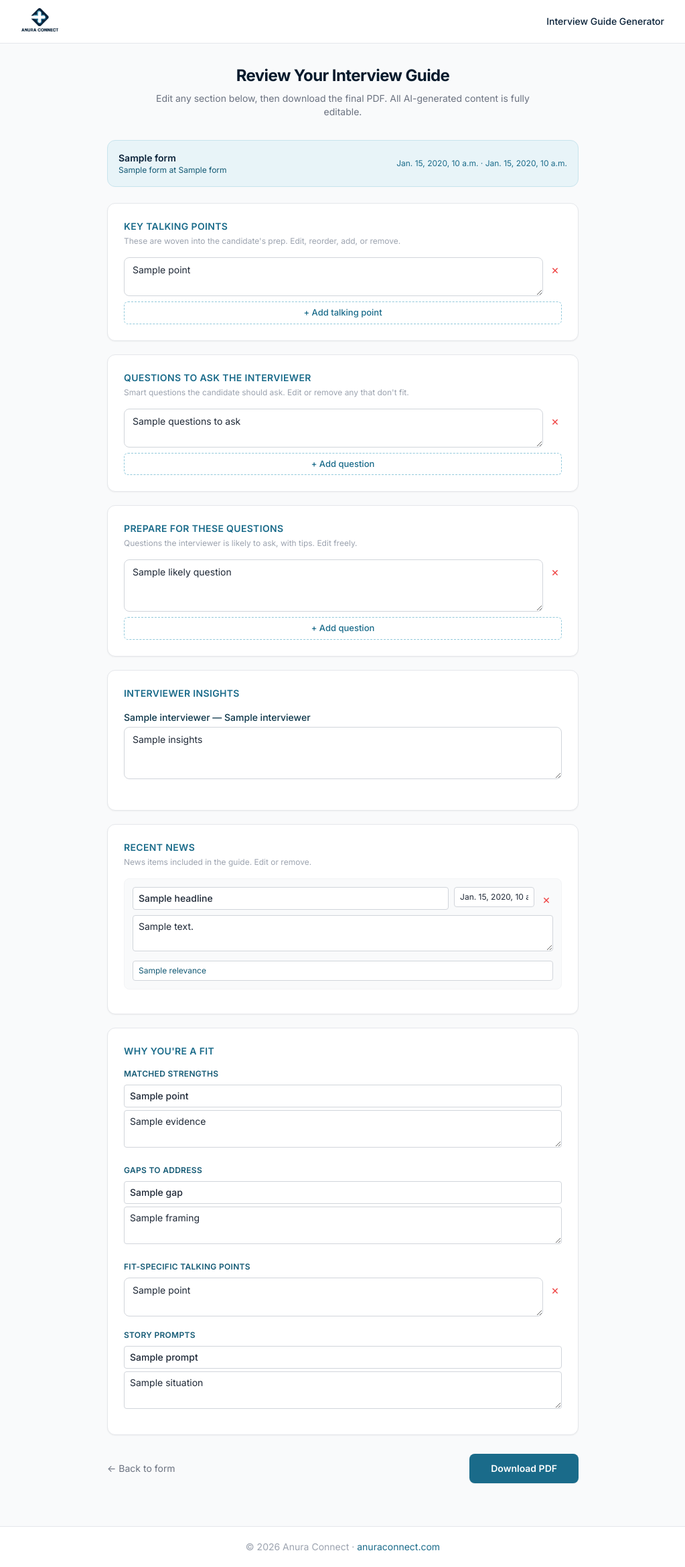
After one commit to rneill2000/Anura-Interview-Guide, a Django app: template templates/preview.html in a window 1280 px wide. The commit adds this page. Shown: the whole page at 67% size, without its empty margins (128-1151 px from the left). Run offline with Django 5.2, Linux system fonts and the light colour scheme; the template is opened without the code that fills it: most values are stand-ins (such as "Sample title", 1, 10 or a date in 2020); some libraries are stand-ins or nearby versions.

Commit message:
Add preview/edit page, fix timeouts, trim content length
- NEW: preview.html — after Generate, see all AI content in editable
  fields (talking points, questions, interviewer insights, news, fit
  analysis). Edit anything, then Download PDF.
- NEW: /finalize/ endpoint builds PDF from the edited preview content.
- Reduced per-call Claude API timeout 22s→15s; removed fallback chain
  in _call_claude_with_search (was chaining two 22s calls on failure).
- Capped talking points 5-7→3-5, questions to ask 5-6→3-5,
  likely questions 6-8→3-5. Hard caps in generate_interview_guide.
- Shortened interviewer insights prompt (2-3 paragraphs → 2-3 sentences).
- Auto-saves form fields to localStorage every 2s; restores on load.
- Web search max_uses 5→3 for faster news calls.

```diff
--- a/interview_guide_project/urls.py
+++ b/interview_guide_project/urls.py
@@ -6,6 +6,7 @@ urlpatterns = [
     path('admin/', admin.site.urls),
     path('', views.index, name='index'),
     path('generate/', views.generate_guide, name='generate_guide'),
+    path('finalize/', views.finalize_guide, name='finalize_guide'),
     path('download/<str:filename>/', views.download_guide, name='download_guide'),
     path('fetch-news/', views.fetch_news, name='fetch_news'),
     path('fetch-interviewer-notes/', views.fetch_interviewer_notes, name='fetch_interviewer_notes'),
--- /dev/null
+++ b/templates/preview.html
@@ -0,0 +1,295 @@
+{% extends "base.html" %}
+{% block title %}Review & Edit Guide{% endblock %}
+
+{% block extra_head %}
+<style>
+    .edit-section { transition: box-shadow 0.2s; }
+    .edit-section:focus-within { box-shadow: 0 0 0 2px rgba(26, 107, 138, 0.15); }
+    .item-row { display: flex; gap: 8px; align-items: flex-start; margin-bottom: 8px; }
+    .item-row textarea { flex: 1; min-height: 3.5rem; }
+    .remove-item { flex-shrink: 0; margin-top: 6px; color: #ef4444; cursor: pointer; font-size: 18px; line-height: 1; background: none; border: none; padding: 4px; }
+    .remove-item:hover { color: #dc2626; }
+    .add-item-btn { font-size: 13px; color: #1a6b8a; font-weight: 500; cursor: pointer; background: none; border: 1px dashed #92c9db; border-radius: 6px; padding: 6px 12px; width: 100%; text-align: center; }
+    .add-item-btn:hover { background: #e8f4f8; }
+</style>
+{% endblock %}
+
+{% block content %}
+
+<div class="text-center mb-8">
+    <h1 class="text-2xl font-bold text-anura-950 tracking-tight mb-2">Review Your Interview Guide</h1>
+    <p class="text-gray-500 text-sm max-w-xl mx-auto">Edit any section below, then download the final PDF. All AI-generated content is fully editable.</p>
+</div>
+
+<form method="post" action="{% url 'finalize_guide' %}" id="previewForm">
+    {% csrf_token %}
+
+    <!-- Pass through the original form data as hidden fields -->
+    <input type="hidden" name="candidate_name" value="{{ form_data.candidate_name }}">
+    <input type="hidden" name="job_title" value="{{ form_data.job_title }}">
+    <input type="hidden" name="job_description" value="{{ form_data.job_description }}">
+    <input type="hidden" name="health_system_name" value="{{ form_data.health_system_name }}">
+    <input type="hidden" name="health_system_info" value="{{ form_data.health_system_info }}">
+    <input type="hidden" name="health_system_website" value="{{ form_data.health_system_website }}">
+    <input type="hidden" name="health_system_address" value="{{ form_data.health_system_address }}">
+    <input type="hidden" name="interview_date" value="{{ form_data.interview_date }}">
+    <input type="hidden" name="interview_time" value="{{ form_data.interview_time }}">
+    <input type="hidden" name="interview_timezone" value="{{ form_data.interview_timezone }}">
+    <input type="hidden" name="interview_format" value="{{ form_data.interview_format }}">
+    <input type="hidden" name="interview_location" value="{{ form_data.interview_location }}">
+    <input type="hidden" name="contact_name" value="{{ form_data.contact_name }}">
+    <input type="hidden" name="contact_email" value="{{ form_data.contact_email }}">
+    <input type="hidden" name="contact_phone" value="{{ form_data.contact_phone }}">
+    <input type="hidden" name="interview_tips" value="{{ form_data.interview_tips }}">
+    <input type="hidden" name="best_practices" value="{{ form_data.best_practices }}">
+    <input type="hidden" name="follow_up_tips" value="{{ form_data.follow_up_tips }}">
+    <input type="hidden" name="selected_news_json" value="{{ selected_news_json }}">
+    <input type="hidden" name="interviewers_json" value="{{ interviewers_json }}">
+    <input type="hidden" name="fit_analysis_json" value="{{ fit_analysis_json }}">
+
+    <!-- Guide header info -->
+    <div class="bg-anura-50 border border-anura-100 rounded-xl p-4 mb-6">
+        <div class="flex items-center justify-between flex-wrap gap-2">
+            <div>
+                <p class="text-sm font-semibold text-anura-900">{{ form_data.candidate_name }}</p>
+                <p class="text-xs text-anura-600">{{ form_data.job_title }} at {{ form_data.health_system_name }}</p>
+            </div>
+            {% if form_data.interview_date %}
+            <p class="text-xs text-anura-500">{{ form_data.interview_date }}{% if form_data.interview_time %} · {{ form_data.interview_time }}{% endif %}</p>
+            {% endif %}
+        </div>
+    </div>
+
+    <!-- Key Talking Points -->
+    <div class="bg-white rounded-xl border border-gray-200 p-6 mb-5 shadow-sm edit-section">
+        <h2 class="text-sm font-semibold text-anura-500 uppercase tracking-wide mb-1">Key Talking Points</h2>
+        <p class="text-xs text-gray-400 mb-4">These are woven into the candidate's prep. Edit, reorder, add, or remove.</p>
+        <div id="talkingPointsList">
+            {% for point in talking_points %}
+            <div class="item-row">
+                <textarea name="talking_point" rows="2" class="w-full px-3 py-2 border border-gray-300 rounded-lg text-sm focus:ring-2 focus:ring-anura-100 focus:border-anura-500 outline-none transition resize-y">{{ point }}</textarea>
+                <button type="button" class="remove-item" onclick="this.closest('.item-row').remove()" title="Remove">&times;</button>
+            </div>
+            {% endfor %}
+        </div>
+        <button type="button" class="add-item-btn" onclick="addItem('talkingPointsList', 'talking_point')">+ Add talking point</button>
+    </div>
+
+    <!-- Questions to Ask -->
+    <div class="bg-white rounded-xl border border-gray-200 p-6 mb-5 shadow-sm edit-section">
+        <h2 class="text-sm font-semibold text-anura-500 uppercase tracking-wide mb-1">Questions to Ask the Interviewer</h2>
+        <p class="text-xs text-gray-400 mb-4">Smart questions the candidate should ask. Edit or remove any that don't fit.</p>
+        <div id="questionsToAskList">
+            {% for q in questions_to_ask %}
+            <div class="item-row">
+                <textarea name="question_to_ask" rows="2" class="w-full px-3 py-2 border border-gray-300 rounded-lg text-sm focus:ring-2 focus:ring-anura-100 focus:border-anura-500 outline-none transition resize-y">{{ q }}</textarea>
+                <button type="button" class="remove-item" onclick="this.closest('.item-row').remove()" title="Remove">&times;</button>
+            </div>
+            {% endfor %}
+        </div>
+        <button type="button" class="add-item-btn" onclick="addItem('questionsToAskList', 'question_to_ask')">+ Add question</button>
+    </div>
+
+    <!-- Prepare For These Questions -->
+    <div class="bg-white rounded-xl border border-gray-200 p-6 mb-5 shadow-sm edit-section">
+        <h2 class="text-sm font-semibold text-anura-500 uppercase tracking-wide mb-1">Prepare For These Questions</h2>
+        <p class="text-xs text-gray-400 mb-4">Questions the interviewer is likely to ask, with tips. Edit freely.</p>
+        <div id="likelyQuestionsList">
+            {% for q in likely_questions %}
+            <div class="item-row">
+                <textarea name="likely_question" rows="3" class="w-full px-3 py-2 border border-gray-300 rounded-lg text-sm focus:ring-2 focus:ring-anura-100 focus:border-anura-500 outline-none transition resize-y">{{ q }}</textarea>
+                <button type="button" class="remove-item" onclick="this.closest('.item-row').remove()" title="Remove">&times;</button>
+            </div>
+            {% endfor %}
+        </div>
+        <button type="button" class="add-item-btn" onclick="addItem('likelyQuestionsList', 'likely_question')">+ Add question</button>
+    </div>
+
+    <!-- Interviewer Insights -->
+    {% if interviewers %}
+    <div class="bg-white rounded-xl border border-gray-200 p-6 mb-5 shadow-sm edit-section">
+        <h2 class="text-sm font-semibold text-anura-500 uppercase tracking-wide mb-4">Interviewer Insights</h2>
+        {% for iv in interviewers %}
+        <div class="mb-4 {% if not forloop.last %}pb-4 border-b border-gray-100{% endif %}">
+            <p class="text-sm font-medium text-anura-800 mb-1">{{ iv.name }}{% if iv.title %} — {{ iv.title }}{% endif %}</p>
+            <textarea name="interviewer_insights_{{ forloop.counter0 }}" rows="3"
+                      class="w-full px-3 py-2 border border-gray-300 rounded-lg text-sm focus:ring-2 focus:ring-anura-100 focus:border-anura-500 outline-none transition resize-y">{{ iv.insights }}</textarea>
+        </div>
+        {% endfor %}
+    </div>
+    {% endif %}
+
+    <!-- Recent News -->
+    {% if recent_news %}
+    <div class="bg-white rounded-xl border border-gray-200 p-6 mb-5 shadow-sm edit-section">
+        <h2 class="text-sm font-semibold text-anura-500 uppercase tracking-wide mb-1">Recent News</h2>
+        <p class="text-xs text-gray-400 mb-4">News items included in the guide. Edit or remove.</p>
+        <div id="newsList">
+            {% for item in recent_news %}
+            <div class="news-edit-row border border-gray-100 rounded-lg p-3 mb-3 bg-gray-50">
+                <div class="flex items-start justify-between gap-2 mb-2">
+                    <input type="text" name="news_headline_{{ forloop.counter0 }}" value="{{ item.headline }}" placeholder="Headline"
+                           class="flex-1 px-2 py-1.5 border border-gray-300 rounded text-sm font-medium focus:ring-2 focus:ring-anura-100 focus:border-anura-500 outline-none">
+                    <input type="text" name="news_date_{{ forloop.counter0 }}" value="{{ item.date }}" placeholder="Date" style="width: 120px;"
+                           class="px-2 py-1.5 border border-gray-300 rounded text-xs focus:ring-2 focus:ring-anura-100 focus:border-anura-500 outline-none">
+                    <button type="button" class="remove-item" onclick="this.closest('.news-edit-row').remove()" title="Remove">&times;</button>
+                </div>
+                <textarea name="news_summary_{{ forloop.counter0 }}" rows="2" placeholder="Summary"
+                          class="w-full px-2 py-1.5 border border-gray-300 rounded text-sm mb-2 focus:ring-2 focus:ring-anura-100 focus:border-anura-500 outline-none resize-y">{{ item.summary }}</textarea>
+                <input type="text" name="news_relevance_{{ forloop.counter0 }}" value="{{ item.relevance }}" placeholder="Why it matters for the interview"
+                       class="w-full px-2 py-1.5 border border-gray-300 rounded text-xs text-anura-600 focus:ring-2 focus:ring-anura-100 focus:border-anura-500 outline-none">
+            </div>
+            {% endfor %}
+        </div>
+    </div>
+    {% endif %}
+
+    <!-- Fit Analysis (if present) -->
+    {% if fit_analysis.matched_strengths or fit_analysis.gaps_to_address or fit_analysis.suggested_talking_points or fit_analysis.story_prompts %}
+    <div class="bg-white rounded-xl border border-gray-200 p-6 mb-5 shadow-sm edit-section">
+        <h2 class="text-sm font-semibold text-anura-500 uppercase tracking-wide mb-4">Why You're a Fit</h2>
+
+        {% if fit_analysis.matched_strengths %}
+        <div class="mb-5">
+            <p class="text-xs font-semibold text-anura-600 uppercase tracking-wide mb-2">Matched Strengths</p>
+            {% for item in fit_analysis.matched_strengths %}
+            <div class="item-row">
+                <div class="flex-1 space-y-1">
+                    <input type="text" name="fit_strength_point_{{ forloop.counter0 }}" value="{{ item.point }}" placeholder="Strength headline"
+                           class="w-full px-2 py-1.5 border border-gray-300 rounded text-sm font-medium focus:ring-2 focus:ring-anura-100 focus:border-anura-500 outline-none">
+                    <textarea name="fit_strength_evidence_{{ forloop.counter0 }}" rows="2" placeholder="Evidence"
+                              class="w-full px-2 py-1.5 border border-gray-300 rounded text-sm focus:ring-2 focus:ring-anura-100 focus:border-anura-500 outline-none resize-y">{{ item.evidence }}</textarea>
+                </div>
+            </div>
+            {% endfor %}
+        </div>
+        {% endif %}
+
+        {% if fit_analysis.gaps_to_address %}
+        <div class="mb-5">
+            <p class="text-xs font-semibold text-anura-600 uppercase tracking-wide mb-2">Gaps to Address</p>
+            {% for item in fit_analysis.gaps_to_address %}
+            <div class="item-row">
+                <div class="flex-1 space-y-1">
+                    <input type="text" name="fit_gap_gap_{{ forloop.counter0 }}" value="{{ item.gap }}" placeholder="Gap headline"
+                           class="w-full px-2 py-1.5 border border-gray-300 rounded text-sm font-medium focus:ring-2 focus:ring-anura-100 focus:border-anura-500 outline-none">
+                    <textarea name="fit_gap_framing_{{ forloop.counter0 }}" rows="2" placeholder="How to frame it"
+                              class="w-full px-2 py-1.5 border border-gray-300 rounded text-sm focus:ring-2 focus:ring-anura-100 focus:border-anura-500 outline-none resize-y">{{ item.framing }}</textarea>
+                </div>
+            </div>
+            {% endfor %}
+        </div>
+        {% endif %}
+
+        {% if fit_analysis.suggested_talking_points %}
+        <div class="mb-5">
+            <p class="text-xs font-semibold text-anura-600 uppercase tracking-wide mb-2">Fit-Specific Talking Points</p>
+            <div id="fitTalkingPointsList">
+                {% for point in fit_analysis.suggested_talking_points %}
+                <div class="item-row">
+                    <textarea name="fit_talking_point" rows="2" class="w-full px-3 py-2 border border-gray-300 rounded-lg text-sm focus:ring-2 focus:ring-anura-100 focus:border-anura-500 outline-none transition resize-y">{{ point }}</textarea>
+                    <button type="button" class="remove-item" onclick="this.closest('.item-row').remove()" title="Remove">&times;</button>
+                </div>
+                {% endfor %}
+            </div>
+        </div>
+        {% endif %}
+
+        {% if fit_analysis.story_prompts %}
+        <div>
+            <p class="text-xs font-semibold text-anura-600 uppercase tracking-wide mb-2">Story Prompts</p>
+            {% for item in fit_analysis.story_prompts %}
+            <div class="item-row">
+                <div class="flex-1 space-y-1">
+                    <input type="text" name="fit_story_prompt_{{ forloop.counter0 }}" value="{{ item.prompt }}" placeholder="Likely question"
+                           class="w-full px-2 py-1.5 border border-gray-300 rounded text-sm font-medium focus:ring-2 focus:ring-anura-100 focus:border-anura-500 outline-none">
+                    <textarea name="fit_story_situation_{{ forloop.counter0 }}" rows="2" placeholder="Situation to reference"
+                              class="w-full px-2 py-1.5 border border-gray-300 rounded text-sm focus:ring-2 focus:ring-anura-100 focus:border-anura-500 outline-none resize-y">{{ item.situation }}</textarea>
+                </div>
+            </div>
+            {% endfor %}
+        </div>
+        {% endif %}
+    </div>
+    {% endif %}
+
+    <!-- Action buttons -->
+    <div class="flex items-center justify-between pt-2 pb-8">
+        <a href="/" class="text-sm text-gray-500 hover:text-gray-700 transition">← Back to form</a>
+        <button type="submit" id="downloadBtn"
+                class="inline-flex items-center justify-center px-8 py-3 bg-anura-500 hover:bg-anura-600 text-white font-semibold rounded-lg text-sm transition-all duration-200 shadow-sm hover:shadow focus:ring-2 focus:ring-anura-100 focus:ring-offset-2">
+            <span class="btn-text">Download PDF</span>
+            <span class="btn-loading hidden">
+                <svg class="animate-spin -ml-1 mr-2 h-4 w-4 text-white inline" xmlns="http://www.w3.org/2000/svg" fill="none" viewBox="0 0 24 24">
+                    <circle class="opacity-25" cx="12" cy="12" r="10" stroke="currentColor" stroke-width="4"></circle>
+                    <path class="opacity-75" fill="currentColor" d="M4 12a8 8 0 018-8V0C5.373 0 0 5.373 0 12h4z"></path>
+                </svg>
+                Building PDF...
+            </span>
+        </button>
+    </div>
+</form>
+
+{% endblock %}
+
+{% block extra_scripts %}
+<script>
+function addItem(listId, fieldName) {
+    const list = document.getElementById(listId);
+    const row = document.createElement('div');
+    row.className = 'item-row';
+    row.innerHTML =
+        '<textarea name="' + fieldName + '" rows="2" class="w-full px-3 py-2 border border-gray-300 rounded-lg text-sm focus:ring-2 focus:ring-anura-100 focus:border-anura-500 outline-none transition resize-y" placeholder="Type here..."></textarea>' +
+        '<button type="button" class="remove-item" onclick="this.closest(\'.item-row\').remove()" title="Remove">&times;</button>';
+    list.appendChild(row);
+    row.querySelector('textarea').focus();
+}
+
+// Submit via fetch to download PDF without leaving the page
+document.getElementById('previewForm').addEventListener('submit', function(e) {
+    e.preventDefault();
+    const form = this;
+    const btn = document.getElementById('downloadBtn');
+    btn.querySelector('.btn-text').classList.add('hidden');
+    btn.querySelector('.btn-loading').classList.remove('hidden');
+    btn.disabled = true;
+    btn.classList.add('opacity-70', 'cursor-wait');
+
+    const formData = new FormData(form);
+
+    fetch(form.action, {
+        method: 'POST',
+        body: formData,
+    })
+    .then(function(response) {
+        if (!response.ok) throw new Error('Server returned ' + response.status);
+        const disposition = response.headers.get('Content-Disposition') || '';
+        let filename = 'Interview_Guide.pdf';
+        const match = disposition.match(/filename="?([^";\n]+)"?/);
+        if (match) filename = match[1];
+        return response.blob().then(function(blob) {
+            const url = URL.createObjectURL(blob);
+            const a = document.createElement('a');
+            a.href = url;
+            a.download = filename;
+            document.body.appendChild(a);
+            a.click();
+            document.body.removeChild(a);
+            URL.revokeObjectURL(url);
+            // Clear the auto-save from the input form
+            try { localStorage.removeItem('interviewGuideFormData'); } catch(ex) {}
+        });
+    })
+    .catch(function(err) {
+        console.error('PDF build failed:', err);
+        alert('PDF generation failed — please try again.');
+    })
+    .finally(function() {
+        btn.querySelector('.btn-text').classList.remove('hidden');
+        btn.querySelector('.btn-loading').classList.add('hidden');
+        btn.disabled = false;
+        btn.classList.remove('opacity-70', 'cursor-wait');
+    });
+});
+</script>
+{% endblock %}
```
Also changed, not shown: core/views.py (+150 -5 lines), guide_generator/generator.py (+4 -8 lines), templates/index.html (+2 -72 lines).
